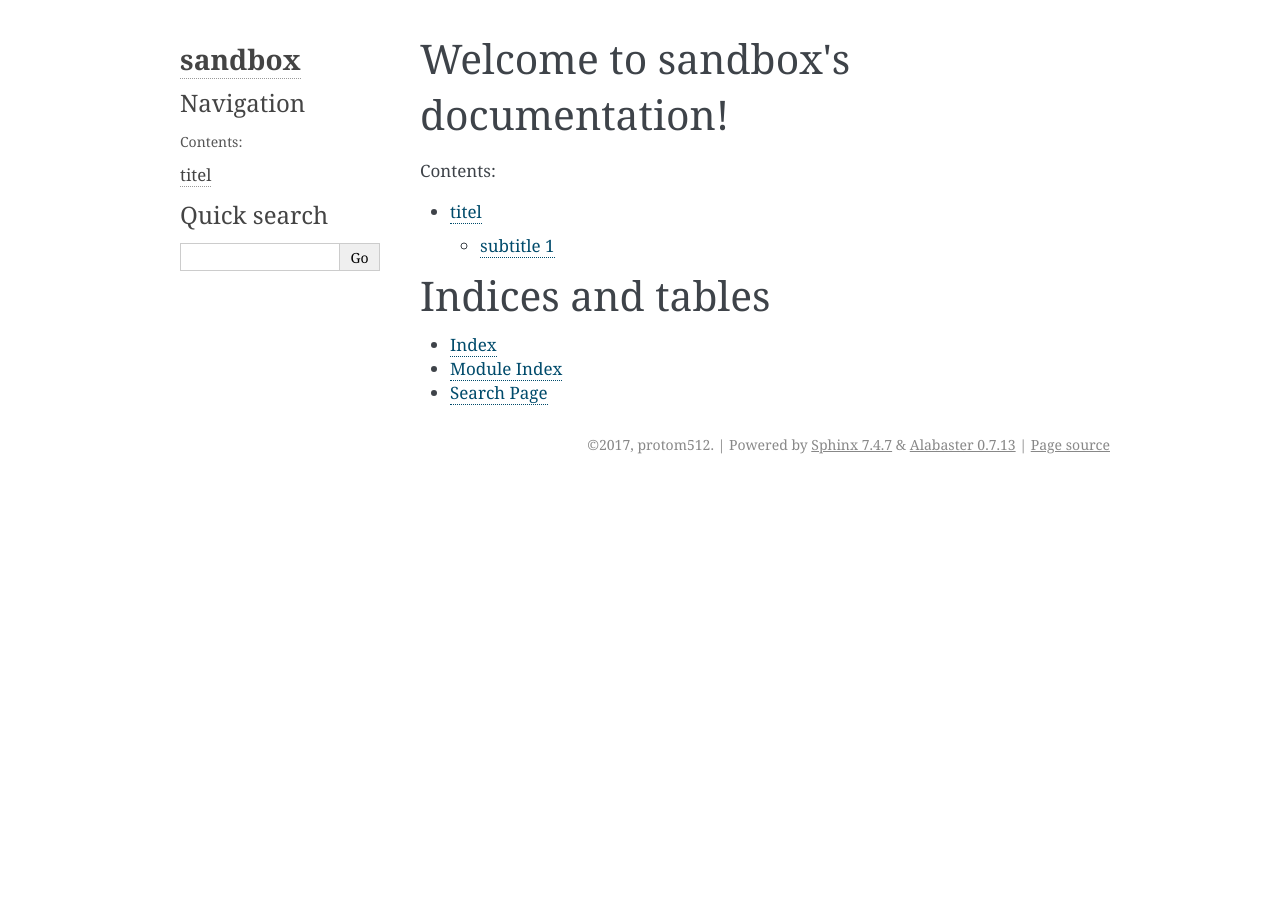
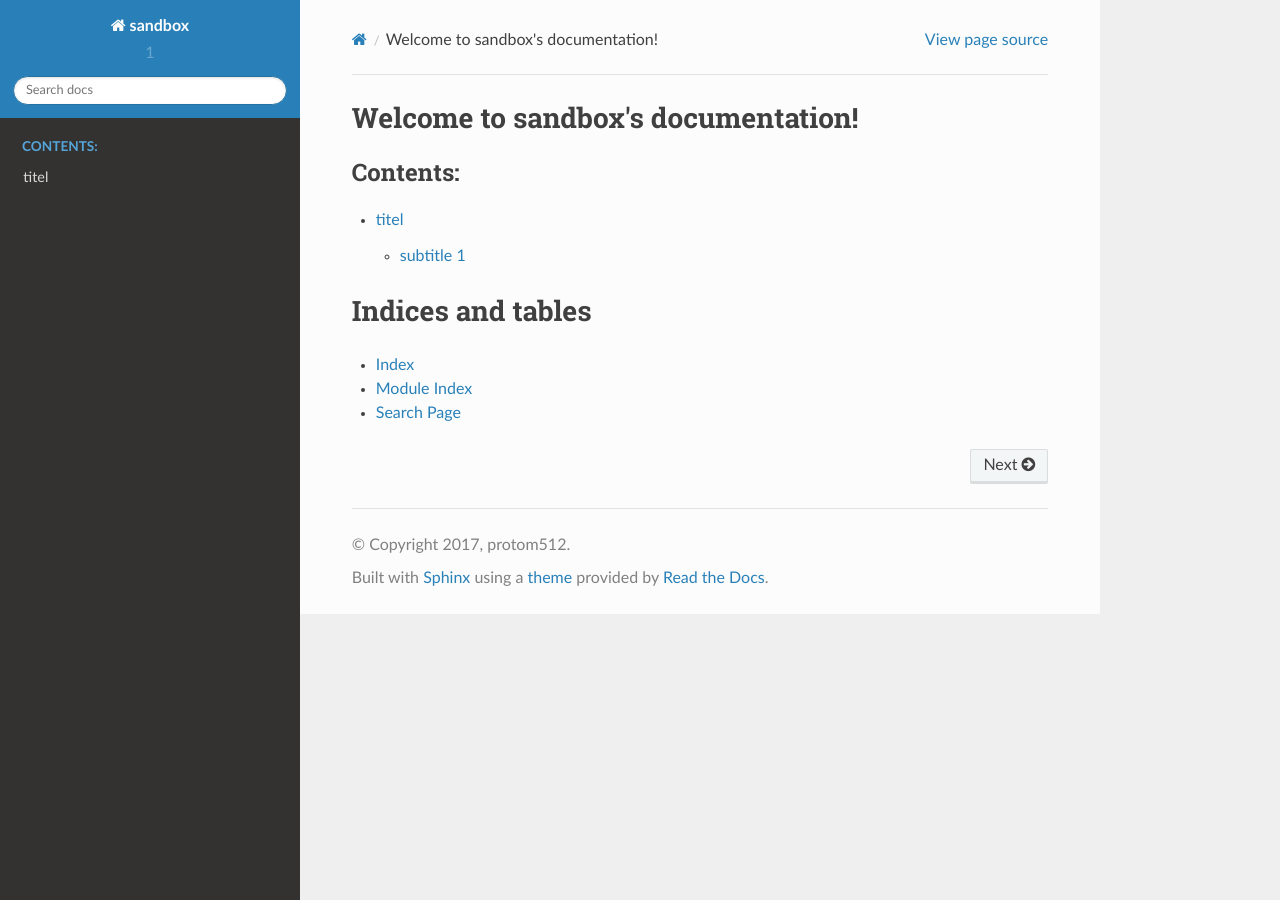
Before and after one commit to Protom512/sphinx_sandbox, a Sphinx documentation site: the page built from doc/source/index.rst, in a window 1280 px wide. Built offline with Sphinx 7.4.7 and the Read the Docs theme 2.0.0, drawn with Linux system fonts in a browser that asks for light colours.

Commit message:
update conf

```diff
--- a/doc/source/conf.py
+++ b/doc/source/conf.py
@@ -83,9 +83,9 @@ todo_include_todos = False
 
 # The theme to use for HTML and HTML Help pages.  See the documentation for
 # a list of builtin themes.
-html_theme = 'alabaster'
+#html_theme = 'alabaster'
 
-#html_theme = "sphinx_theme_pd"
+html_theme = "sphinx_rtd_theme"
 #html_theme_path = [sphinx_theme_pd.get_html_theme_path()]
 
 # Theme options are theme-specific and customize the look and feel of a theme
```
